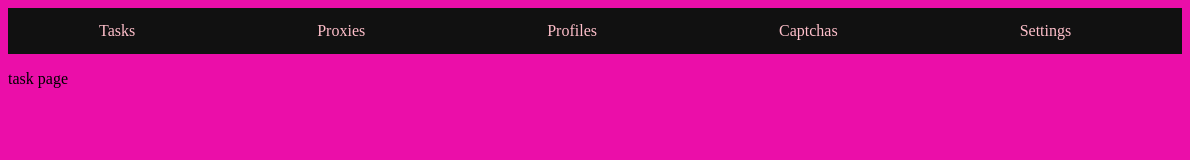
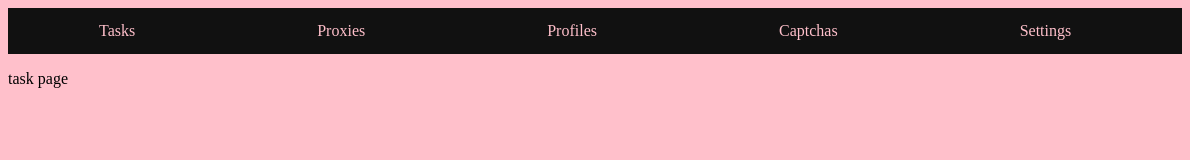
Before and after one commit to nichiluss/reservedsneakerbot, an Electron app: page task.html in a window 1190 px wide. Drawn offline with Linux system fonts and the light colour scheme.

Commit message:
Changed horrible background color fuck you jonah 3:34AM 5/31/2020

```diff
--- a/styles.css
+++ b/styles.css
@@ -1,6 +1,6 @@
 
 Body {
-Background-color: #eb0ea9;
+Background-color: pink;
 }
 
 ul {
```
